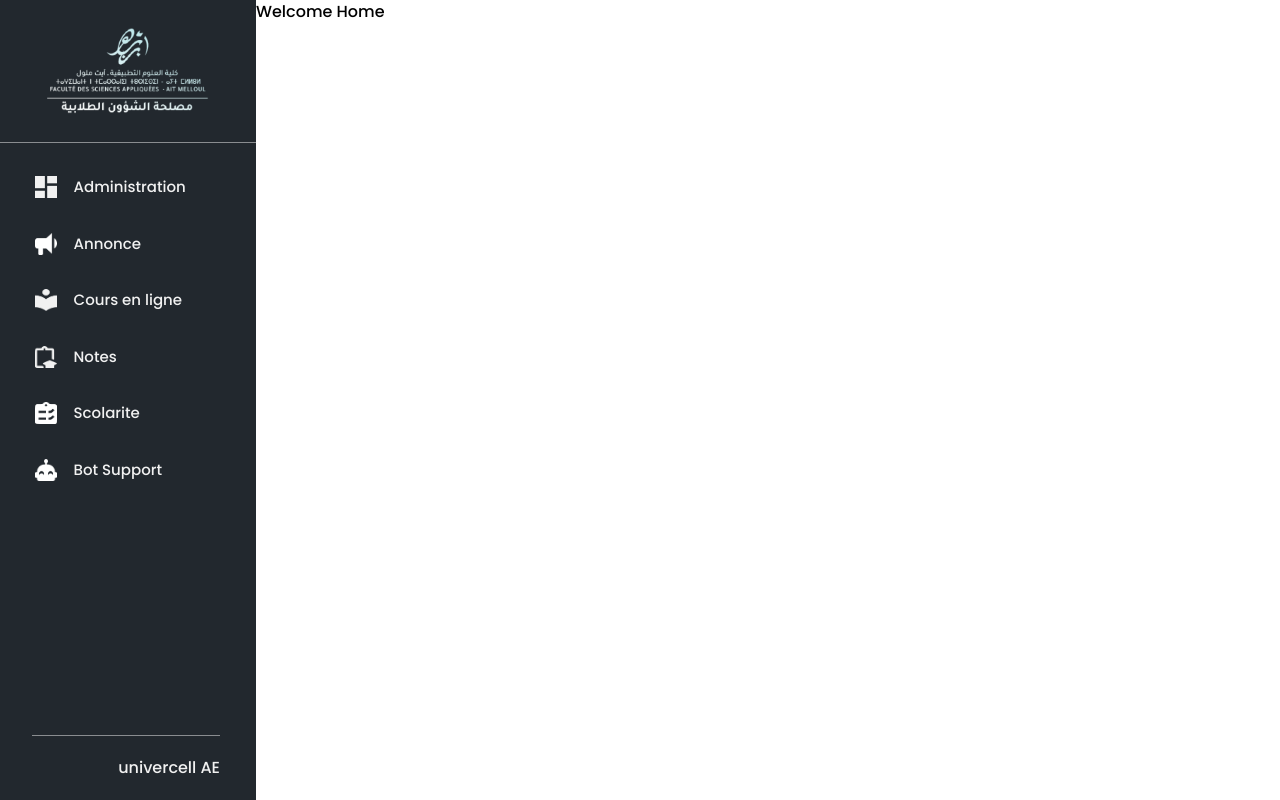
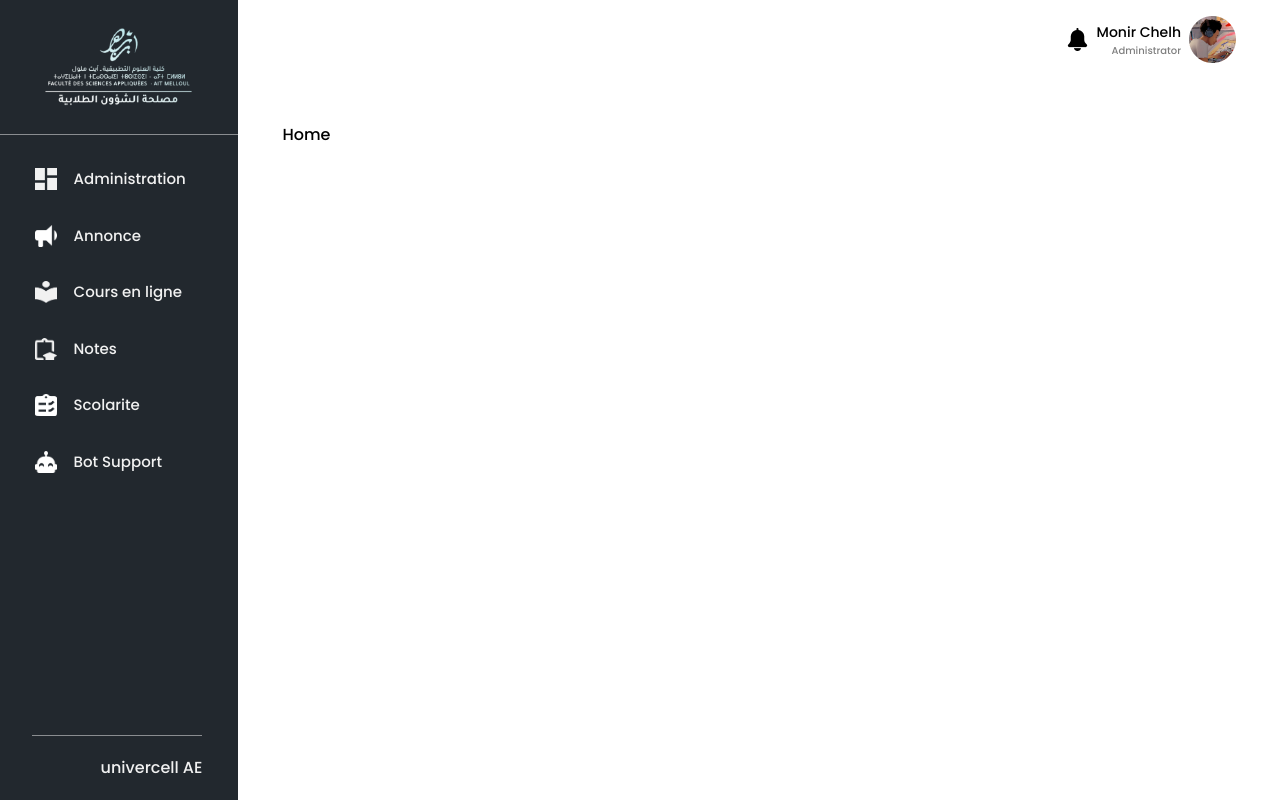
Before and after one commit to youne-elma/Intelligent-School-Management, a Django app: page / in a window 1280 px wide. Run offline with Django 4.2, Linux system fonts and the light colour scheme; some libraries are stand-ins or nearby versions.

Commit message:
Added Profile to the main template.

```diff
--- a/core/templates/core/base.html
+++ b/core/templates/core/base.html
@@ -2,11 +2,11 @@
 
 <!DOCTYPE html>
 <html lang="en">
+
 <head>
     <link rel="preconnect" href="https://fonts.googleapis.com">
     <link rel="preconnect" href="https://fonts.gstatic.com" crossorigin>
-        <link href="https://fonts.googleapis.com/css2?family=Poppins:wght@500&display=swap" rel="stylesheet">
-
+    <link href="https://fonts.googleapis.com/css2?family=Poppins:wght@400;500;600;700&display=swap" rel="stylesheet">
     {% comment %} FavIcon for all the platforms {% endcomment %}
 
     <link rel="apple-touch-icon" sizes="180x180" href="{% static '/favicon/apple-touch-icon.png' %}">
@@ -26,37 +26,49 @@
     {% tailwind_css %}
 
 </head>
+
 <body>
     <div class="flex flex-row justify-between">
         <div class="flex flex-col w-1/5 h-screen navbar">
             <div class="m-7">
-                    <img alt="Logo Scolarite" src="{% static 'icons/LogoPng.png' %}"/>
+                <img alt="Logo Scolarite" src="{% static 'icons/LogoPng.png' %}" />
             </div>
             <span class="border-t border-solid border-lightcolor opacity-50"></span>
             {% comment %} <span class="border-[1px] border-[#f1f1f1]"></span> {% endcomment %}
             <div class="mt-4">
                 <ul>
-                        <li class="flex gap-[17px] pl-[2.7vw] pt-[17px] pb-[17px] content-center text-[15px] text-lightcolor hover:bg-buttonhover cursor-pointer">
-                            <img class="w-[22px] h-[22px]" alt="Dashboard Icon" src="{% static 'icons/DashboardIcon.png' %}" />
+                    <li
+                        class="flex gap-[17px] pl-[2.7vw] pt-[17px] pb-[17px] content-center text-[15px] text-lightcolor hover:bg-buttonhover cursor-pointer">
+                        <img class="w-[22px] h-[22px]" alt="Dashboard Icon"
+                            src="{% static 'icons/DashboardIcon.png' %}" />
                         Administration
                     </li>
-                        <li class="flex gap-[17px] pl-[2.7vw] pt-[17px] pb-[17px] content-center text-[15px] text-lightcolor hover:bg-buttonhover cursor-pointer">
-                            <img class="w-[22px] h-[22px]" alt="Dashboard Icon" src="{% static 'icons/AnnounceIcon.png' %}" />
+                    <li
+                        class="flex gap-[17px] pl-[2.7vw] pt-[17px] pb-[17px] content-center text-[15px] text-lightcolor hover:bg-buttonhover cursor-pointer">
+                        <img class="w-[22px] h-[22px]" alt="Dashboard Icon"
+                            src="{% static 'icons/AnnounceIcon.png' %}" />
                         Annonce
                     </li>
-                        <li class="flex gap-[17px] pl-[2.7vw] pt-[17px] pb-[17px] content-center text-[15px] text-lightcolor hover:bg-buttonhover cursor-pointer">
-                            <img class="w-[22px] h-[22px]" alt="Dashboard Icon" src="{% static 'icons/SyllabusIcon.png' %}" />
+                    <li
+                        class="flex gap-[17px] pl-[2.7vw] pt-[17px] pb-[17px] content-center text-[15px] text-lightcolor hover:bg-buttonhover cursor-pointer">
+                        <img class="w-[22px] h-[22px]" alt="Dashboard Icon"
+                            src="{% static 'icons/SyllabusIcon.png' %}" />
                         Cours en ligne
                     </li>
-                        <li class="flex gap-[17px] pl-[2.7vw] pt-[17px] pb-[17px] content-center text-[15px] text-lightcolor hover:bg-buttonhover cursor-pointer">
-                            <img class="w-[22px] h-[22px]" alt="Dashboard Icon" src="{% static 'icons/SyllabusGraduatedIcon.png' %}" />
+                    <li
+                        class="flex gap-[17px] pl-[2.7vw] pt-[17px] pb-[17px] content-center text-[15px] text-lightcolor hover:bg-buttonhover cursor-pointer">
+                        <img class="w-[22px] h-[22px]" alt="Dashboard Icon"
+                            src="{% static 'icons/SyllabusGraduatedIcon.png' %}" />
                         Notes
                     </li>
-                        <li class="flex gap-[17px] pl-[2.7vw] pt-[17px] pb-[17px] content-center text-[15px] text-lightcolor hover:bg-buttonhover cursor-pointer">
-                            <img class="w-[22px] h-[22px]" alt="Dashboard Icon" src="{% static 'icons/TestPassedIcon.png' %}" />
+                    <li
+                        class="flex gap-[17px] pl-[2.7vw] pt-[17px] pb-[17px] content-center text-[15px] text-lightcolor hover:bg-buttonhover cursor-pointer">
+                        <img class="w-[22px] h-[22px]" alt="Dashboard Icon"
+                            src="{% static 'icons/TestPassedIcon.png' %}" />
                         Scolarite
                     </li>
-                        <li class="flex gap-[17px] pl-[2.7vw] pt-[17px] pb-[17px] content-center text-[15px] text-lightcolor hover:bg-buttonhover cursor-pointer">
+                    <li
+                        class="flex gap-[17px] pl-[2.7vw] pt-[17px] pb-[17px] content-center text-[15px] text-lightcolor hover:bg-buttonhover cursor-pointer">
                         <img class="w-[22px] h-[22px]" alt="Dashboard Icon" src="{% static 'icons/BotIcon.png' %}" />
                         Bot Support
                     </li>
@@ -67,7 +79,21 @@
                 <span class="self-end text-lightcolor">univercell AE</span>
             </div>
         </div>
-            <div class="w-4/5">
+        <div class="w-4/5 flex flex-col gap-[60px] ml-11 mt-4 mr-11">
+            <!--Navigation (shows page path)-->
+
+            <!--Profile-->
+            <div class="Profile flex gap-[0.5rem] items-center ml-auto ">
+                <img class="" src="../../../theme/static/icons/notif.png" alt="">
+                <div class="User-Profile flex flex-col text-right">
+                    <span class="User text-[0.875rem] font-normal">Monir Chelh</span>
+                    <span class="Role text-[0.625rem] font-light opacity-50 ">Administrator</span>
+                </div>
+                <img src="../../../theme/static/icons/Group 4.png" alt="">
+
+
+
+            </div>
             {% block content %}
             {% endblock %}
         </div>
@@ -84,4 +110,5 @@
         }
     </script> {% endcomment %}
 </body>
+
 </html>
--- a/core/templates/core/content.html
+++ b/core/templates/core/content.html
@@ -2,8 +2,8 @@
 
 {% block content %}
 
-    <div class="flex">
-         <p>Content</p>
-    </div>
+<div class="flex">
+    <p>Content</p>
+</div>
 
 {% endblock %}
--- a/core/templates/core/index.html
+++ b/core/templates/core/index.html
@@ -3,5 +3,8 @@
 {% block title %} Home {% endblock %}
 
 {% block content %}
-    <h1>Welcome Home</h1>
+<div class="Content">
+    <h1> Home</h1>
+</div>
+
 {% endblock %}
--- a/theme/static/css/base.css
+++ b/theme/static/css/base.css
@@ -1,13 +1,13 @@
 /* for styling the icons and other things */
 
-*{
+* {
   margin: 0;
   padding: 0;
   box-sizing: border-box;
 }
 
 body {
-    font-family: 'Poppins', sans-serif;
+  font-family: "Poppins", sans-serif;
 }
 
 .icons {
@@ -16,21 +16,31 @@ body {
   height: 22px;
 }
 .announceIcon {
-    background-image: url('/static/icons/AnnounceIcon.png');
+  background-image: url("/static/icons/AnnounceIcon.png");
 }
 
-.navbar{
-    background-color: #22282E;
+.navbar {
+  background-color: #22282e;
 }
-.navbar li{
-    background-color: #22282E;
+.navbar li {
+  background-color: #22282e;
 }
 
 /* Importing The fonts for tailwind work :: //Younelma Edited this. */
 
 @font-face {
-    font-family: 'Poppins';
-    src: url('../fonts/Poppins-Medium.ttf') format('truetype');
+  font-family: "Poppins";
+  src: url("../fonts/Poppins-Medium.ttf") format("truetype");
   font-weight: medium;
   font-style: normal;
 }
+@font-face {
+  font-family: "Poppins";
+  src: url("../fonts/Poppins-Bold.ttf") format("truetype");
+  font-weight: bold;
+  font-style: normal;
+}
+
+.font-bold {
+  font-weight: 700;
+}
--- a/theme/static/css/dist/styles.css
+++ b/theme/static/css/dist/styles.css
@@ -720,10 +720,6 @@ select {
   position: static;
 }
 
-.absolute {
-  position: absolute;
-}
-
 .relative {
   position: relative;
 }
@@ -741,24 +737,32 @@ select {
   margin-right: auto;
 }
 
-.mb-\[24px\] {
-  margin-bottom: 24px;
-}
-
-.ml-\[32px\] {
-  margin-left: 32px;
-}
-
-.mr-\[35px\] {
-  margin-right: 35px;
-}
-
 .mt-4 {
   margin-top: 1rem;
 }
 
 .mt-auto {
   margin-top: auto;
+}
+
+.ml-auto {
+  margin-left: auto;
+}
+
+.mr-11 {
+  margin-right: 2.75rem;
+}
+
+.mt-8 {
+  margin-top: 2rem;
+}
+
+.mt-5 {
+  margin-top: 1.25rem;
+}
+
+.ml-11 {
+  margin-left: 2.75rem;
 }
 
 .block {
@@ -779,6 +783,10 @@ select {
 
 .h-screen {
   height: 100vh;
+}
+
+.h-\[100\%\] {
+  height: 100%;
 }
 
 .w-1\/5 {
@@ -818,10 +826,6 @@ select {
   align-items: center;
 }
 
-.justify-end {
-  justify-content: flex-end;
-}
-
 .justify-center {
   justify-content: center;
 }
@@ -830,16 +834,40 @@ select {
   justify-content: space-between;
 }
 
+.justify-items-center {
+  justify-items: center;
+}
+
+.gap-5 {
+  gap: 1.25rem;
+}
+
 .gap-\[17px\] {
   gap: 17px;
 }
 
-.gap-\[22px\] {
-  gap: 22px;
+.gap-\[1\.125rem\] {
+  gap: 1.125rem;
 }
 
-.gap-5 {
-  gap: 1.25rem;
+.gap-\[0\.5rem\] {
+  gap: 0.5rem;
+}
+
+.gap-7 {
+  gap: 1.75rem;
+}
+
+.gap-11 {
+  gap: 2.75rem;
+}
+
+.gap-\[50px\] {
+  gap: 50px;
+}
+
+.gap-\[60px\] {
+  gap: 60px;
 }
 
 .self-end {
@@ -868,14 +896,8 @@ select {
   border-color: rgb(241 241 241 / var(--tw-border-opacity));
 }
 
-.bg-bluecharcoal {
-  --tw-bg-opacity: 1;
-  background-color: rgb(34 40 46 / var(--tw-bg-opacity));
-}
-
-.bg-lightcolor {
-  --tw-bg-opacity: 1;
-  background-color: rgb(241 241 241 / var(--tw-bg-opacity));
+.pb-5 {
+  padding-bottom: 1.25rem;
 }
 
 .pb-\[17px\] {
@@ -886,32 +908,24 @@ select {
   padding-left: 2.7vw;
 }
 
-.pt-\[17px\] {
-  padding-top: 17px;
-}
-
-.pb-\[24px\] {
-  padding-bottom: 24px;
-}
-
 .pl-\[32px\] {
   padding-left: 32px;
-}
-
-.pr-\[35px\] {
-  padding-right: 35px;
 }
 
 .pr-9 {
   padding-right: 2.25rem;
 }
 
-.pb-5 {
-  padding-bottom: 1.25rem;
+.pt-\[17px\] {
+  padding-top: 17px;
 }
 
-.font-poppin {
-  font-family: Poppins;
+.text-left {
+  text-align: left;
+}
+
+.text-right {
+  text-align: right;
 }
 
 .text-5xl {
@@ -919,8 +933,32 @@ select {
   line-height: 1;
 }
 
+.text-\[100px\] {
+  font-size: 100px;
+}
+
+.text-\[14px\] {
+  font-size: 14px;
+}
+
 .text-\[15px\] {
   font-size: 15px;
+}
+
+.text-\[0\.875rem\] {
+  font-size: 0.875rem;
+}
+
+.text-\[0\.625rem\] {
+  font-size: 0.625rem;
+}
+
+.font-normal {
+  font-weight: 400;
+}
+
+.font-light {
+  font-weight: 300;
 }
 
 .leading-normal {
@@ -936,6 +974,10 @@ select {
   color: rgb(241 241 241 / var(--tw-text-opacity));
 }
 
+.text-\[\] {
+  color: ;
+}
+
 .opacity-50 {
   opacity: 0.5;
 }
```
Also changed, not shown: theme/static/icons/Group 4.png (added), theme/static/icons/notif.png (added). Lines whose indentation alone changed are shown as unchanged.
